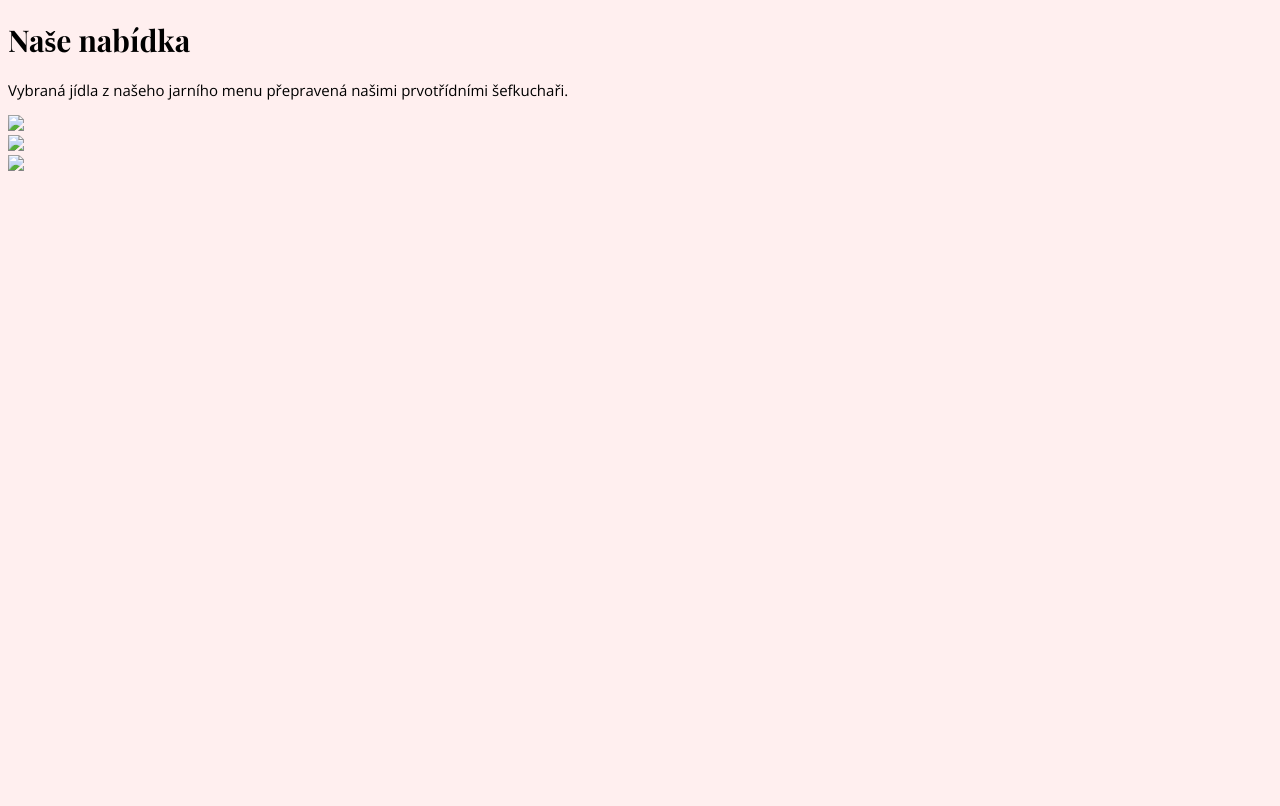
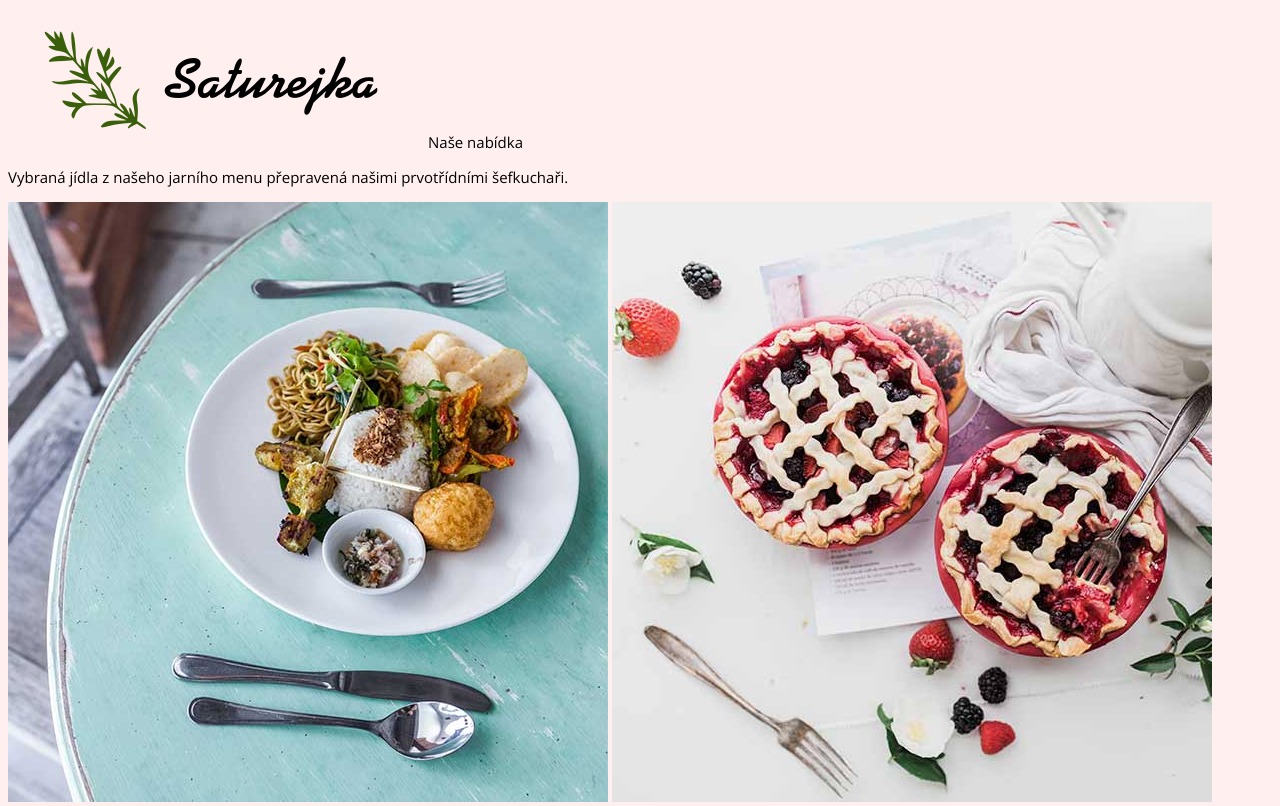
Before and after one commit to PajaCzechita/Saturejka, a plain HTML site: page index.html in a window 1280 px wide. Shown: the top 806 px of the page. Drawn offline with nearby package versions, Linux system fonts and the light colour scheme.

Commit message:
home & logo img added & container created

```diff
--- a/index.html
+++ b/index.html
@@ -7,23 +7,19 @@
     <link rel="stylesheet" type="text/css" href="style.css" />
   </head>
   <body>
+    <img class="logo" src="img/logo.png" alt="logo"
     <h1>Naše nabídka</h1>
     <p>
       Vybraná jídla z našeho jarního menu přepravená našimi prvotřídními
       šefkuchaři.
     </p>
-
-    <div class="home">
-      <img class="home1" src="img/" />
-    </div>
-
-    <div class="home">
-      <img class="home2" src="img/" />
-    </div>
-
-    <div class="home">
-      <img class="home3" src="img/" />
-    </div>
+<div class="container">
+  <div class="container image">
+    <img class="home1" src="img/home1.jpg" alt="asian dish"/>
+    <img class="home2" src="img/home2.jpg" alt="pie" />
+    <img class="home3" src="img/home3.jpg" alt="humus" />
+  </div>
+</div>
 
 
   </body>
```
